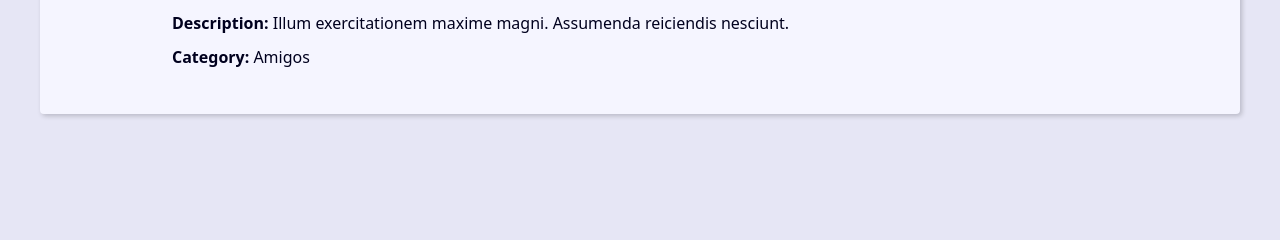
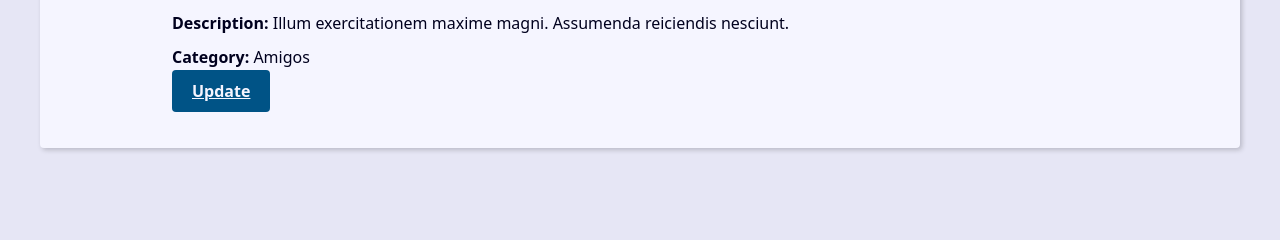
Before and after one commit to Azinth/agenda, a Django app: page /contact/6/detail/ in a window 1280 px wide. Shown: the part 497-737 px from the top of the page. Run offline with Django 4.2, Linux system fonts and the light colour scheme; data comes from the database, SQL or seed files in the repository.

Commit message:
bnt update added

```diff
--- a/contact/templates/contact/contact.html
+++ b/contact/templates/contact/contact.html
@@ -14,6 +14,10 @@
         <p><b>Description:</b> {{contact.description}}</p>
         <p><b>Category:</b> {{contact.category.name}}</p>
 
+        <div class="contact-links">
+            <a class="btn btn-link" href="{% url 'contact:update' contact.id %}"> Update </a>
+        </div>
+
 
     </div>
 
```
